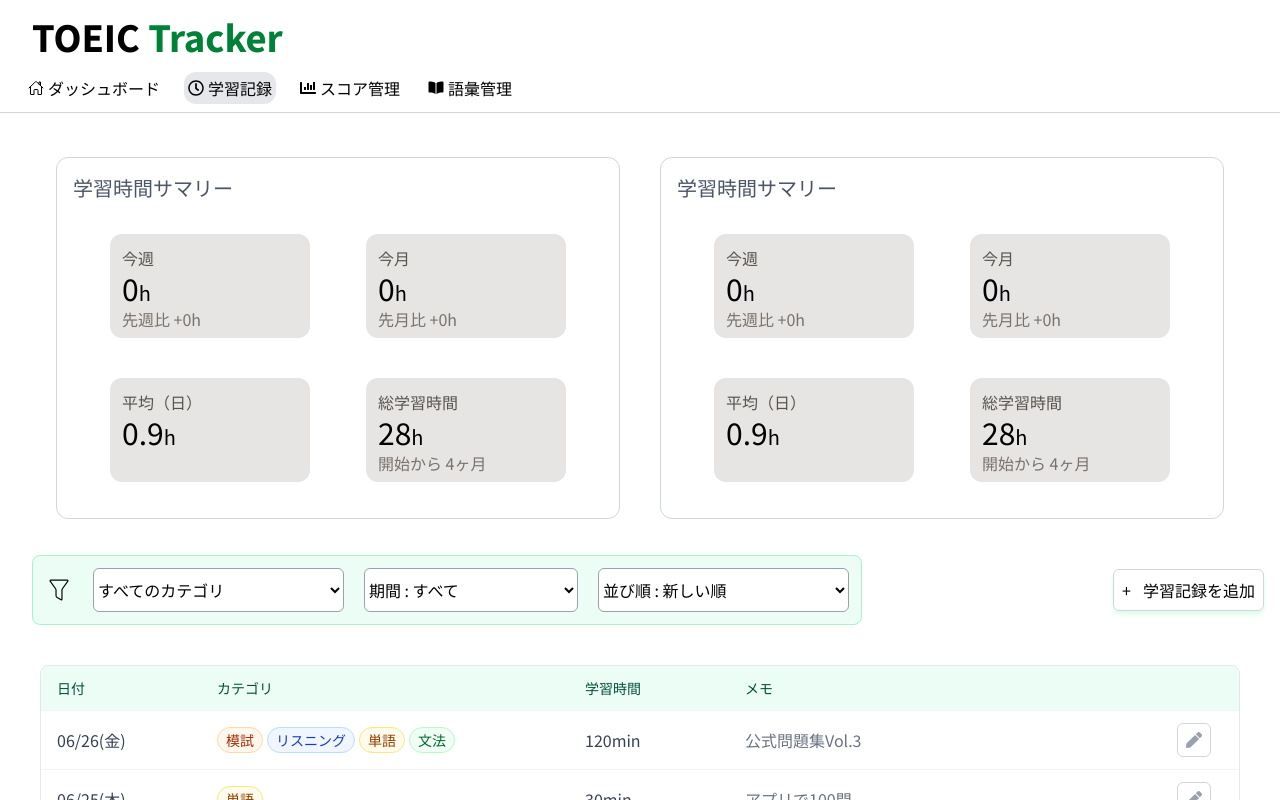
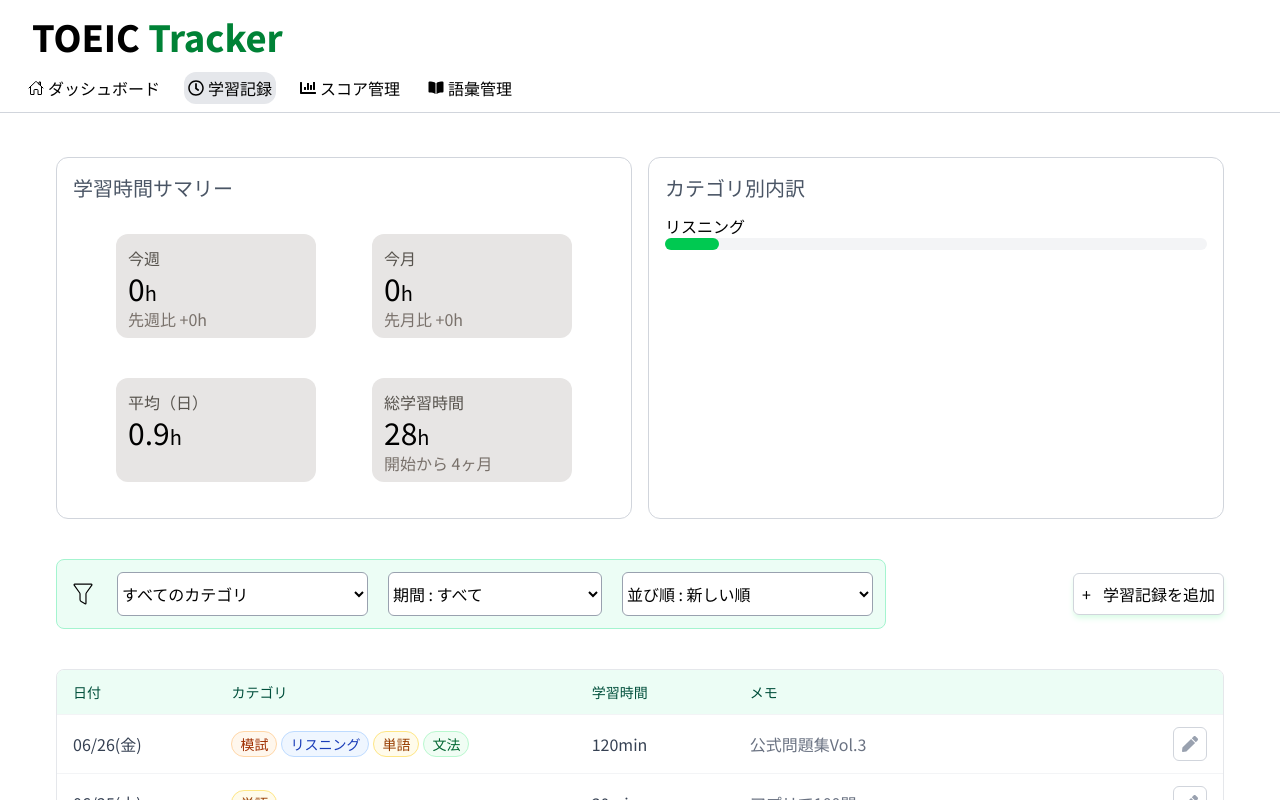
Before and after one commit to k-tomida/toeic-tracker, a React (Vite) app in the folder frontend/: page /study-sessions in a window 1280 px wide. Shown: the top 800 px of the page. Built offline with nearby package versions, Linux system fonts and the light colour scheme.

Commit message:
WIP: カテゴリ別内訳の雛形作成

```diff
--- a/frontend/src/components/home/KpiCards.tsx
+++ b/frontend/src/components/home/KpiCards.tsx
@@ -15,7 +15,7 @@ export const KpiCards = () => {
     const diff = calcStudyTimeInMonth(today) - calcStudyTimeInMonth(lastMonth);
     const diffStr = diff >= 0 ? `+${diff}` : `${diff}`;
     return (
-        <div className="flex max-w-7xl mx-auto justify-between flex-wrap">
+        <div className="flex max-w-7xl lg:mx-8 mx-auto justify-between flex-wrap ">
             <KpiCard title={<span className="flex items-center gap-1"><AiOutlineFire />ストリーク</span>} value={calcStreak()} unit="日" sub={`過去最高 ${calcMaxStreak()}日`} />
             <KpiCard title={<span className="flex items-center gap-1"><FaRegClock />今月の学習時間</span>} value={calcStudyTimeInMonth(today)} unit="h" sub={`先月比 ${diffStr}h`} />
             <KpiCard title={<span className="flex items-center gap-1"><TfiCup />最新スコア</span>} value={820} sub="前回比 +25" />
--- /dev/null
+++ b/frontend/src/components/studySession/CategoryBreakdown.tsx
@@ -0,0 +1,15 @@
+import { ProgressBar } from "../../ui/ProgressBar"
+
+export const CategoryBreakdown = () => {
+    return (
+        <div className="bg-white rounded-xl p-4 border border-gray-300 flex-1 min-w-0 min-w-[400px]">
+            <h2 className="mb-3 text-xl font-medium text-gray-600">カテゴリ別内訳</h2>
+            <div>
+                <div className="">
+                    <span>リスニング</span>
+                    <ProgressBar current={10} target={100} barHeight="h-3" />
+                </div>
+            </div>
+        </div>
+    )
+}
--- a/frontend/src/components/studySession/StudyTable.tsx
+++ b/frontend/src/components/studySession/StudyTable.tsx
@@ -6,13 +6,11 @@ import type { tableType } from "../../types/tableType";
 import { sortTableByOrder } from "../../utils/sortTableByOrder";
 import { useState } from "react";
 import { dummyStudySessions } from "../../data/dummyStudySession";
-import type { OrderType } from "../../types/orderType";
-
 
 type StudyTableProps = {
     category: string;
     period: string;
-    order: OrderType;
+    order: string;
     onEdit: (data: tableType) => void;
 };
 
--- a/frontend/src/modules/KpiCard.tsx
+++ b/frontend/src/modules/KpiCard.tsx
@@ -9,7 +9,7 @@ type Props = {
 
 export const KpiCard = ({ title, value, unit, sub = "" }: Props) => {
     return (
-        <div className="bg-stone-200 mx-3 my-5 rounded-xl p-3 min-w-50 h-26">
+        <div className="bg-stone-200 mx-3 my-5 rounded-xl p-3 lg:min-w-50 min-w-38 h-26">
             <p className="text-stone-600">{title}</p>
             <p className="text-3xl ">{value}<span className="text-xl">{unit}</span></p>
             <p className="text-stone-500">{sub}</p>
--- a/frontend/src/pages/StudyManagementPage.tsx
+++ b/frontend/src/pages/StudyManagementPage.tsx
@@ -10,6 +10,7 @@ import { StudyTimeSummary } from "../components/studySession/StudyTimeSummary";
 import type { OrderType } from "../types/orderType";
 import type { categoryType } from "../types/categoryType";
 import type { periodType } from "../types/periodType";
+import { CategoryBreakdown } from "../components/studySession/CategoryBreakdown";
 
 const categoryOptions: { label: string, value: categoryType }[] = [
     { label: "すべてのカテゴリ", value: "all" },
@@ -48,12 +49,12 @@ export const StudyManagementPage = () => {
         <div className="min-h-screen">
             <Header />
             <main className="max-w-7xl mx-auto px-4 py-6">
-                <div className="flex flex-wrap gap-10 mx-10 my-5">
+                <div className="flex flex-wrap gap-4 mx-10 my-5">
                     <StudyTimeSummary />
-                    <StudyTimeSummary />
+                    <CategoryBreakdown />
                 </div>
-                <div className="flex items-center justify-between">
-                    <div className="flex justify-center gap-5 bg-emerald-50 border border-emerald-200 p-3 m-4 rounded-lg items-center flex-wrap">
+                <div className="flex items-center justify-between m-10">
+                    <div className="flex justify-center gap-5 bg-emerald-50 border border-emerald-200 p-3 rounded-lg items-center flex-wrap">
                         <CiFilter size={28} />
                         <Select name="category" value={category} onChange={setCategory} options={categoryOptions} />
                         <Select name="period" value={period} onChange={setPeriod} options={periodOptions} />
@@ -61,7 +62,7 @@ export const StudyManagementPage = () => {
                     </div>
                     <AddSessionButton onClick={() => openPopUp(null)} />
                 </div>
-                <div className="m-6">
+                <div className="my-6 mx-10">
                     <StudyTable
                         category={category}
                         period={period}
```
